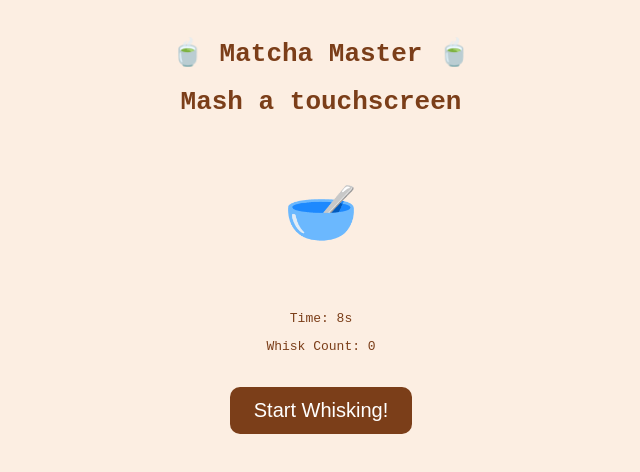
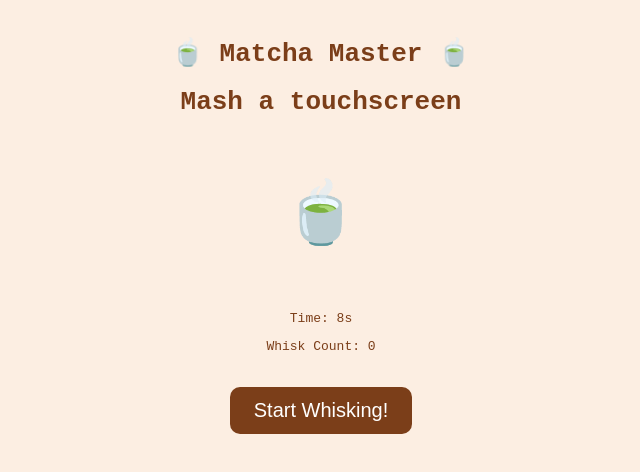
Before and after one commit to yamkhei/matcha-master, a plain HTML site: page index.html in a window 1280 px wide. Shown: the whole page, without its empty margins (319-959 px from the left). Drawn offline with Linux system fonts and the light colour scheme.

Commit message:
Update index.html

```diff
--- a/index.html
+++ b/index.html
@@ -61,7 +61,7 @@
   <h1>🍵 Matcha Master 🍵</h1>
   <h1>Mash a touchscreen</h1>
   <div id="game">
-    <p class="matcha" id="matcha">🥣</p>
+    <p class="matcha" id="matcha">🍵</p>
     <p id="timer">Time: 8s</p>
     <p id="count">Whisk Count: 0</p>
     <button id="startBtn">Start Whisking!</button>
```
